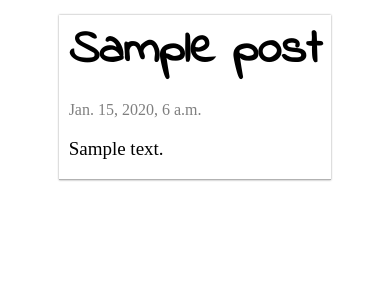
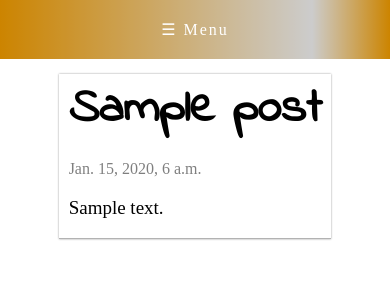
Before and after one commit to denihs/my-first-blog, a Django app: template blog/templates/blog/post_list.html in a window 390 px wide. Shown: the top 300 px of the page. Run offline with Django 3.2, Linux system fonts and the light colour scheme; the template is opened without the code that fills it: values named after a table or form of the project are taken from there, others are empty; tables that the repository leaves empty hold one stand-in row (Sample ...); some libraries are stand-ins or nearby versions; some web fonts are replaced.

Commit message:
Responsive

```diff
--- a/blog/static/css/blog.css
+++ b/blog/static/css/blog.css
@@ -37,9 +37,26 @@ article {
   display: flex;
   align-items: center;
 
+
   transition: all 0.5s linear;
 
 
+}
+
+a {
+  color:white;
+  font-weight: 100;
+  letter-spacing: 2px;
+  text-decoration: none;
+  background:rgba(0,0,0,0.2);
+  padding:20px 5px;
+  display: inline-block;
+  width: 100%;
+  text-align: center;
+  transition:all 0.5s;
+}
+.toggleNav {
+  display: none;
 }
 
 
@@ -89,7 +106,17 @@ article {
     display: inline;
   }
   .cabecalho-pagina {
+        flex-direction: column;
+        height: auto;
+  }
+  .cabecalho-pagina h1{
       display: none;
   }
+  .toggleNav {
+    display: block;
+  }
 
+    .cabecalho-pagina h1.open {
+    display:flex;
+  }
 }
--- a/blog/static/css/cell.css
+++ b/blog/static/css/cell.css
@@ -6,5 +6,21 @@
   display: inline;
 }
 .cabecalho-pagina {
+      flex-direction: column;
+      height: auto;
+}
+.cabecalho-pagina h1{
     display: none;
 }
+.toggleNav {
+  display: block;
+}
+
+  .cabecalho-pagina h1.open {
+  display:flex;
+}
+
+
+.toggleNav {
+  display: block;
+}
--- a/blog/templates/blog/post_list.html
+++ b/blog/templates/blog/post_list.html
@@ -18,7 +21,8 @@
 
 <body>
     <header class="cabecalho-pagina">
-        <h1>Django Blog</h1>
+        <a href="#" class="toggleNav">☰ Menu</a>
+        <h1 class="">Django Blog</h1>
     </header>
     <div class="site">
       <section>
```
Also changed, not shown: other parts of blog/templates/blog/post_list.html (+3 -0 lines), blog/static/js/script.js (added, +10 -0 lines).
